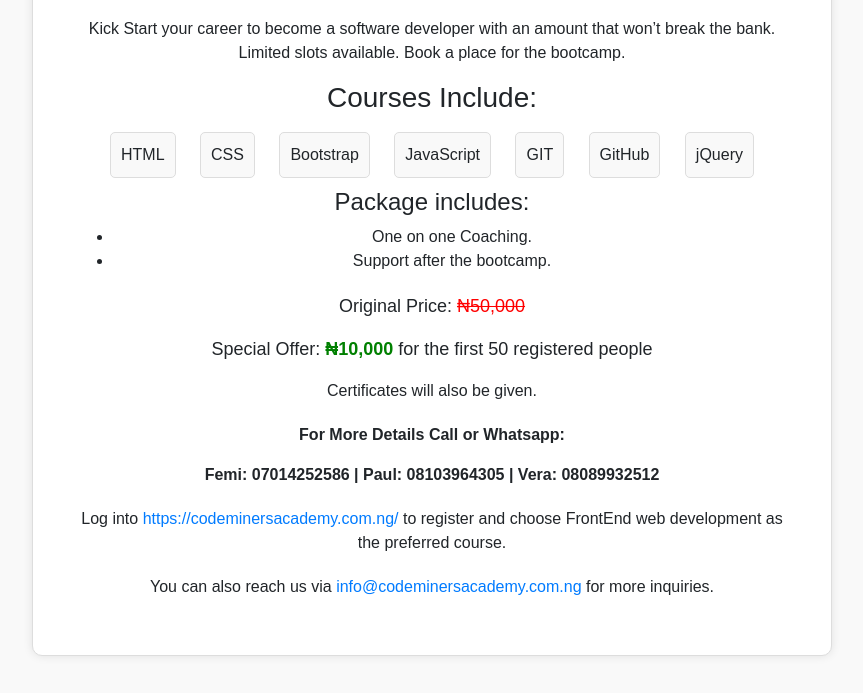
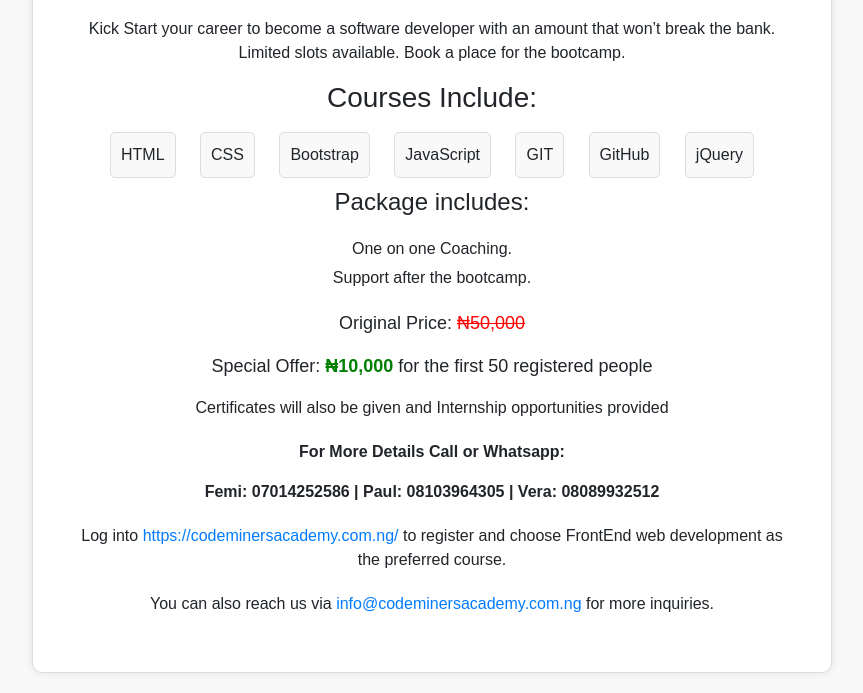
Before and after one commit to ajayii1234/codeminers-ad, a plain HTML site: page index.html in a window 1280 px wide. Shown: the part 233-926 px from the top of the page, without its empty margins (208-1071 px from the left). Drawn offline with nearby package versions, Linux system fonts and the light colour scheme.

Commit message:
3rd change

```diff
--- a/index.html
+++ b/index.html
@@ -58,6 +58,12 @@
             margin-top: 20px;
             font-size: 16px;
         }
+        .package-includes {
+            margin: 20px 0;
+        }
+        .package-includes p {
+            margin: 5px 0;
+        }
     </style>
 </head>
 <body>
@@ -80,15 +86,15 @@
                 <span>jQuery</span>
             </div>
             <h4>Package includes:</h4>
-            <ul>
-                <li>One on one Coaching.</li>
-                <li>Support after the bootcamp.</li>
-            </ul>
+            <div class="package-includes">
+                <p>One on one Coaching.</p>
+                <p>Support after the bootcamp.</p>
+            </div>
             <div class="pricing">
                 <p>Original Price: <span class="original-price">₦50,000</span></p>
                 <p>Special Offer: <span class="new-price">₦10,000</span> for the first 50 registered people</p>
             </div>
-            <p class="certificates">Certificates will also be given.</p>
+            <p class="certificates">Certificates will also be given and Internship opportunities provided</p>
             <div class="contact-info">
                 <p>For More Details Call or Whatsapp:</p>
                 <p>Femi: 07014252586 | Paul: 08103964305 | Vera: 08089932512</p>
```
